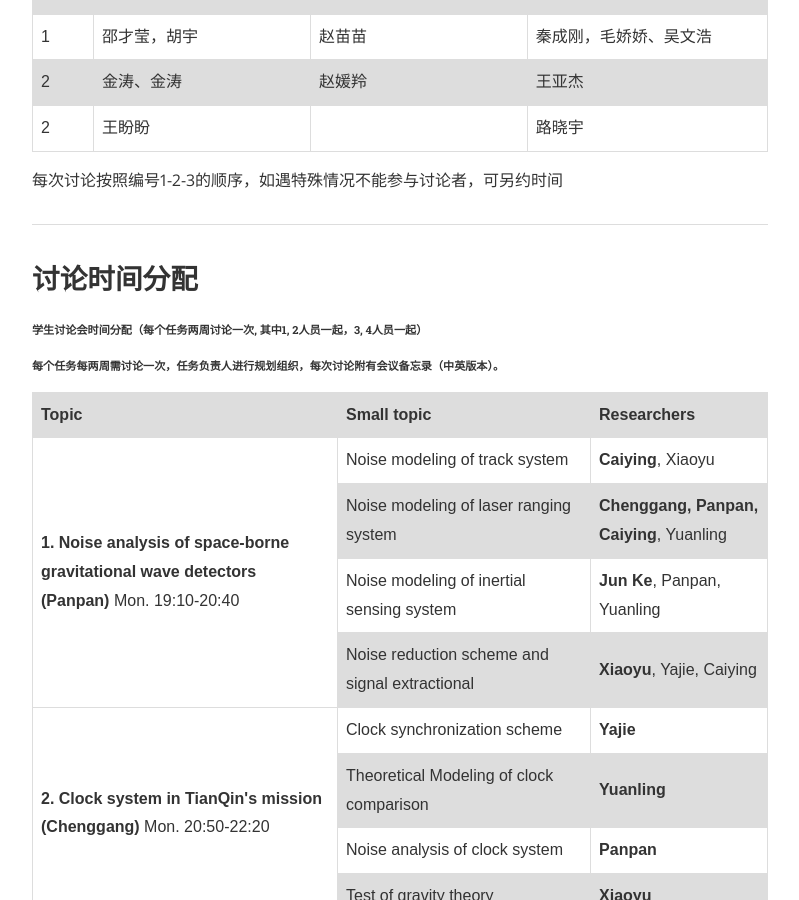
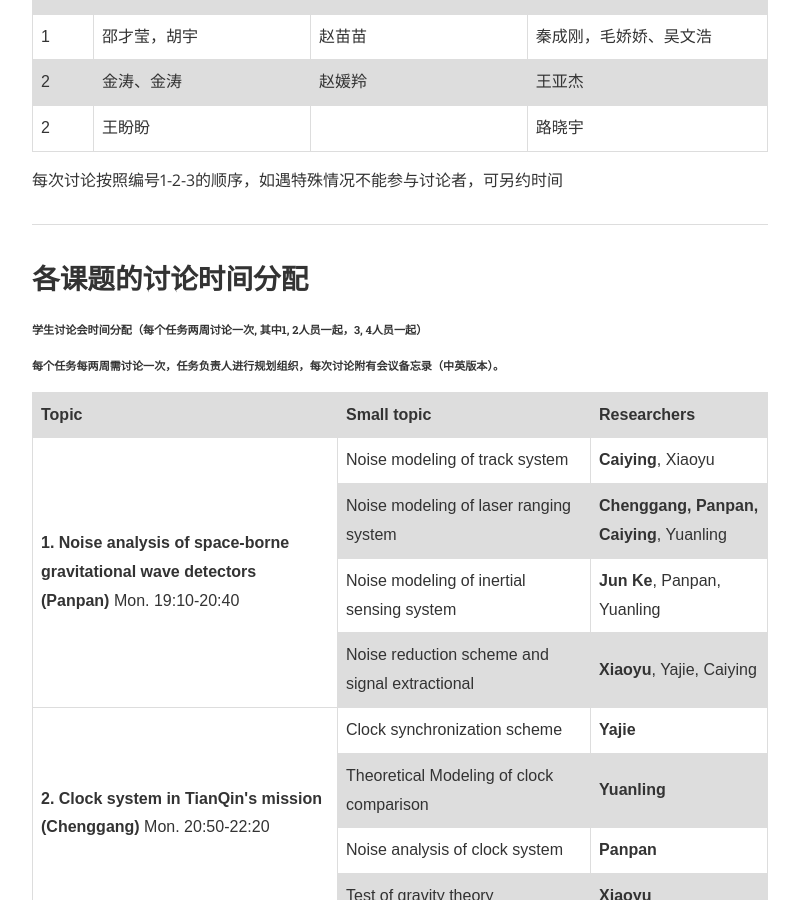
Before and after one commit to gravity-group/gravity-group.github.io, a Jekyll site: the page built from wiki.md, in a window 1280 px wide and 900 px high, scrolled down 1531 px. Shown: the whole window, without its empty margins (240-1039 px from the left). Built offline with Jekyll 4.4.1, drawn with Linux system fonts in a browser that asks for light colours; nearby versions of some CDN libraries.

Commit message:
update wiki

```diff
--- a/wiki.md
+++ b/wiki.md
@@ -58,7 +58,7 @@ tr:nth-child(odd) {
 
 ---
 
-## 讨论时间分配
+## 各课题的讨论时间分配
 
 ###### 学生讨论会时间分配（每个任务两周讨论一次, 其中1, 2人员一起，3, 4人员一起）
 
```
